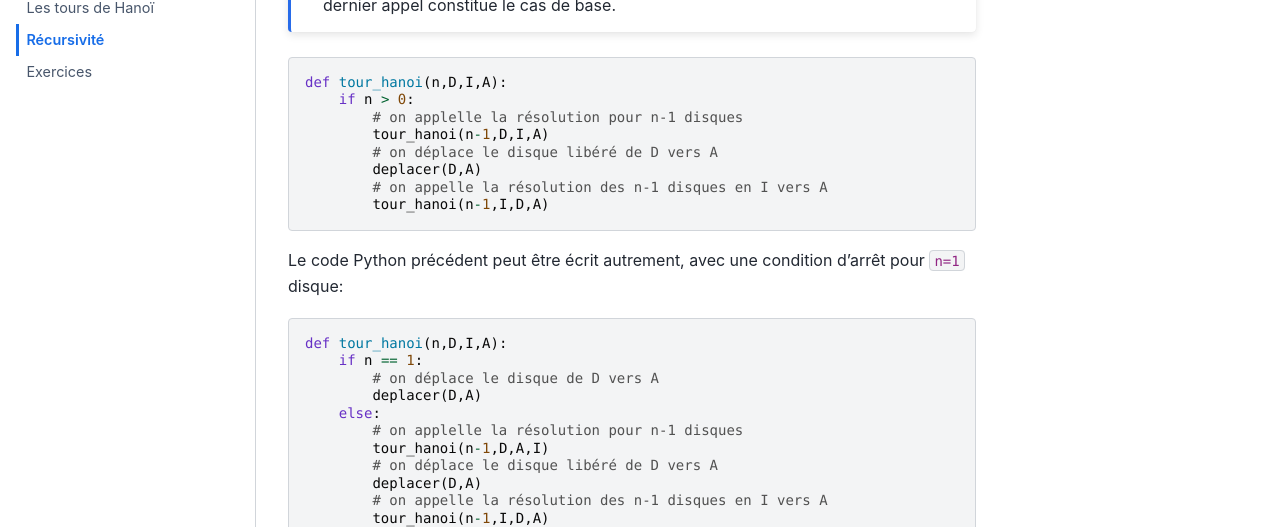
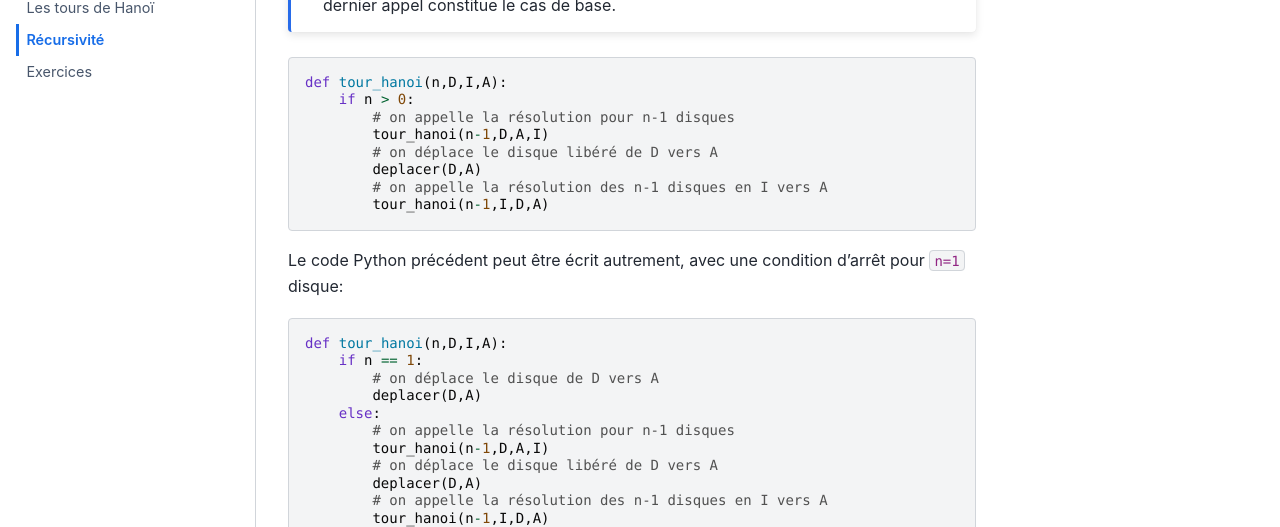
Before and after one commit to ychistel/tnsi_recursivite, a Sphinx documentation site: the page built from source/content/cours.rst, in a window 1280 px wide and 900 px high, scrolled down 1694 px. Shown: the part 151-678 px from the top of the window. Built offline with Sphinx 7.4.7 and the Sphinx Book theme 1.1.4, drawn with Linux system fonts in a browser that asks for light colours.

Commit message:
code python cours corrigé

```diff
--- a/source/content/cours.rst
+++ b/source/content/cours.rst
@@ -41,8 +41,8 @@
 
    def tour_hanoi(n,D,I,A):
        if n > 0:
-           # on applelle la résolution pour n-1 disques
-           tour_hanoi(n-1,D,I,A)
+           # on appelle la résolution pour n-1 disques
+           tour_hanoi(n-1,D,A,I)
            # on déplace le disque libéré de D vers A
            deplacer(D,A)
            # on appelle la résolution des n-1 disques en I vers A
@@ -57,7 +57,7 @@
            # on déplace le disque de D vers A
            deplacer(D,A)
        else:
-           # on applelle la résolution pour n-1 disques
+           # on appelle la résolution pour n-1 disques
            tour_hanoi(n-1,D,A,I)
            # on déplace le disque libéré de D vers A
            deplacer(D,A)
```
